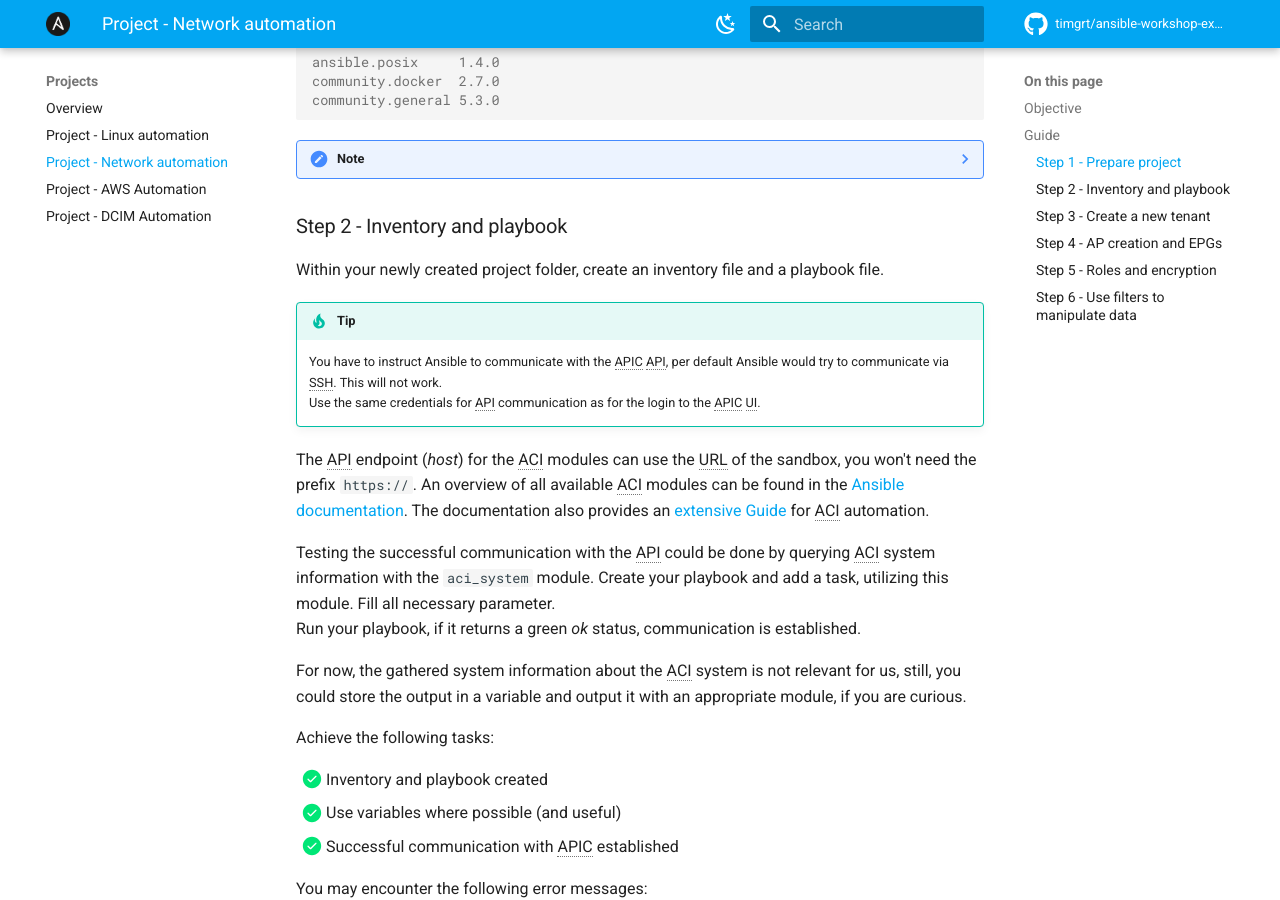
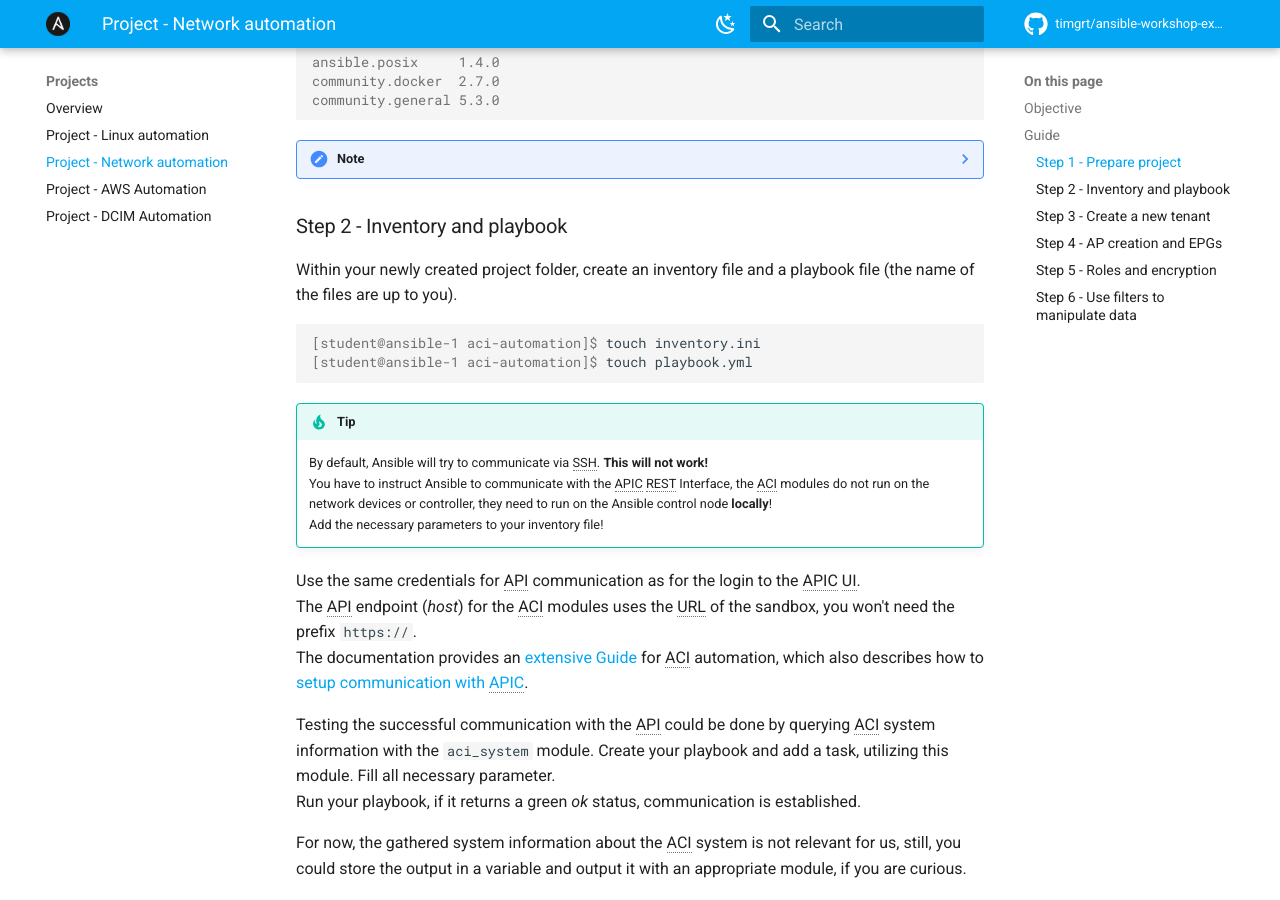
Before and after one commit to TimGrt/Ansible-Workshop-Exercises, an MkDocs documentation site: the page built from docs/projects/network-automation/apic-project.md, in a window 1280 px wide and 900 px high, scrolled down 3123 px. Built offline with MkDocs 1.6.1 and Material for MkDocs 9.7.7, drawn with Linux system fonts in a browser that asks for light colours; comment, search, counter and statistics services are not loaded.

Commit message:
Updated link to ACI Guide. Added example on how to start, updated description on how to setup initial communication.

````diff
--- a/docs/projects/network-automation/apic-project.md
+++ b/docs/projects/network-automation/apic-project.md
@@ -36,7 +36,7 @@ We will be using a Cisco ACI Sandbox available online.
 
 ![Cisco APIC overview](apic-quickstart.png)
 
-Open a new browser tab and go to [https://sandboxapicdc.cisco.com/#](https://sandboxapicdc.cisco.com/#){:target="_blank"}
+Open a new browser tab and go to [https://sandboxapicdc.cisco.com/#](https://sandboxapicdc.cisco.com/#){:target="_blank"}.
 
 !!! tip
     The credentials for accessing the [Cisco Sandbox](https://sandboxapicdc.cisco.com/#){:target="_blank"} are shown below, you can copy the content by using the symbol on the right of the code block.
@@ -111,13 +111,21 @@ community.general 5.3.0
 
 ### Step 2 - Inventory and playbook
 
-Within your newly created project folder, create an inventory file and a playbook file.
+Within your newly created project folder, create an inventory file and a playbook file (the name of the files are up to you).
+
+``` { .console .no-copy }
+[student@ansible-1 aci-automation]$ touch inventory.ini
+[student@ansible-1 aci-automation]$ touch playbook.yml
+```
 
 !!! tip
-    You have to instruct Ansible to communicate with the APIC API, per default Ansible would try to communicate via SSH. This will not work.
-    Use the same credentials for API communication as for the login to the APIC UI.
+    By default, Ansible will try to communicate via SSH. **This will not work!**
+    You have to instruct Ansible to communicate with the APIC REST Interface, the ACI modules do not run on the network devices or controller, they need to run on the Ansible control node **locally**!
+    Add the necessary parameters to your inventory file!
 
-The API endpoint (*host*) for the ACI modules can use the URL of the sandbox, you won't need the prefix `https://`. An overview of all available ACI modules can be found in the [Ansible documentation](https://docs.ansible.com/ansible/latest/collections/cisco/aci/index.html#plugins-in-cisco-aci){:target="_blank"}. The documentation also provides an [extensive Guide](https://docs.ansible.com/ansible/latest/scenario_guides/guide_aci.html){:target="_blank"} for ACI automation.
+Use the same credentials for API communication as for the login to the APIC UI.
+The API endpoint (*host*) for the ACI modules uses the URL of the sandbox, you won't need the prefix `https://`.
+The documentation provides an [extensive Guide](https://docs.ansible.com/ansible/9/scenario_guides/guide_aci.html#aci-guide){:target="_blank"} for ACI automation, which also describes how to [setup communication with APIC](https://docs.ansible.com/ansible/9/scenario_guides/guide_aci.html#using-the-local-connection-method){:target="_blank"}.
 
 Testing the successful communication with the API could be done by querying ACI system information with the `aci_system` module. Create your playbook and add a task, utilizing this module. Fill all necessary parameter.
 Run your playbook, if it returns a green *ok* status, communication is established.
````
